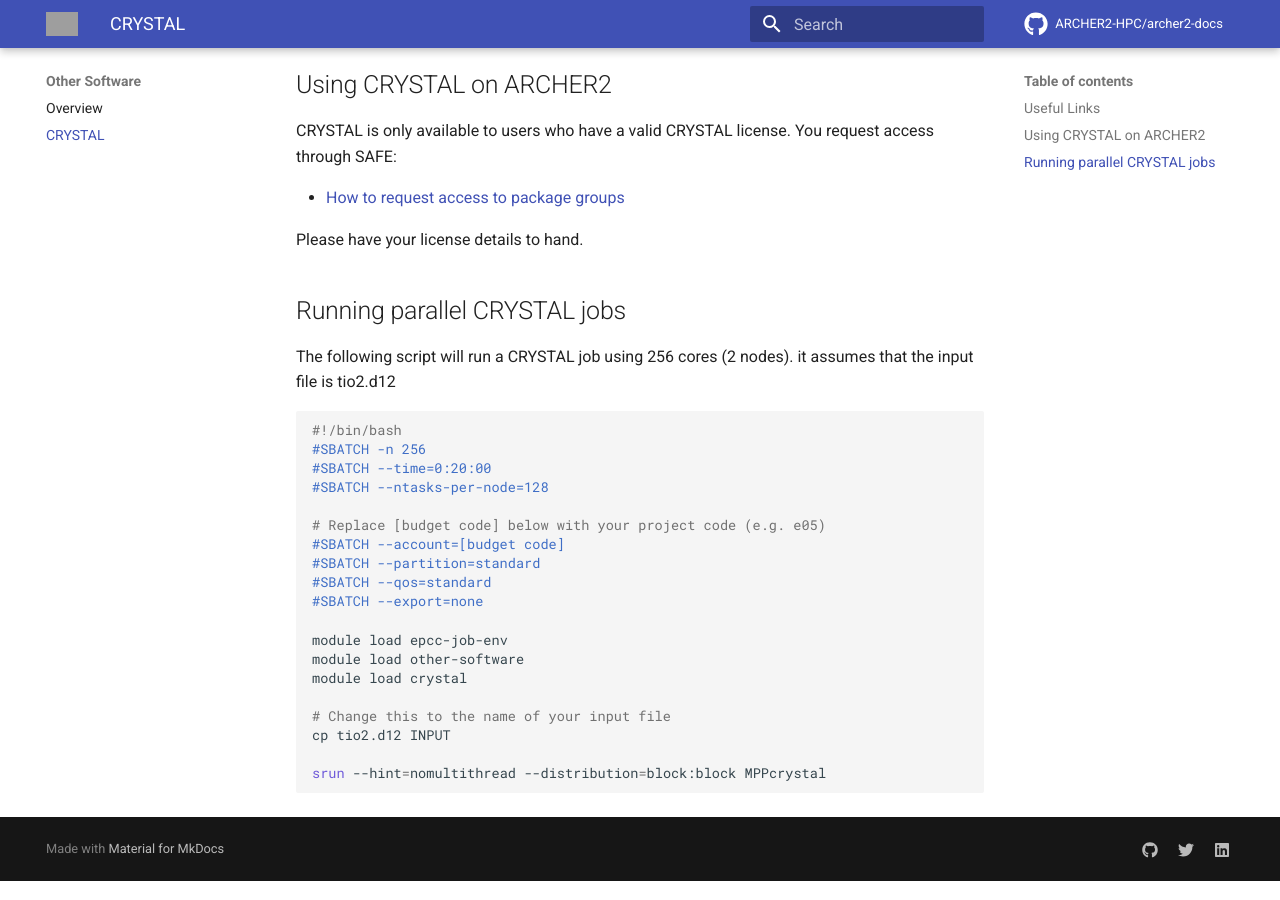
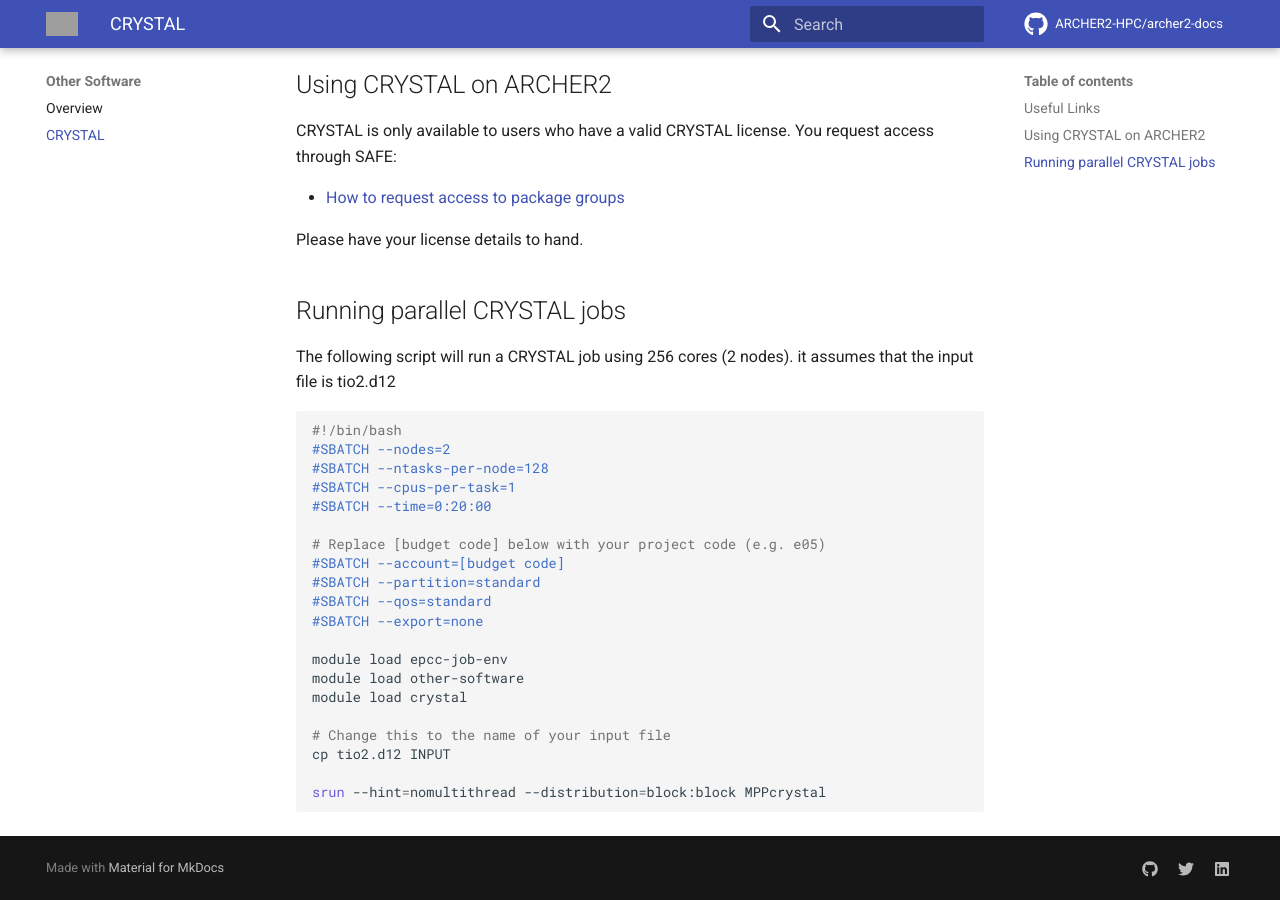
Before and after one commit to ARCHER2-HPC/archer2-docs, an MkDocs documentation site: the page built from docs/other-software/crystal.md, in a window 1280 px wide and 900 px high, scrolled down 589 px. Built offline with MkDocs 1.6.1 and Material for MkDocs 9.7.7, drawn with Linux system fonts in a browser that asks for light colours; comment, search, counter and statistics services are not loaded; grey boxes are pictures that could not be loaded.

Commit message:
Addresses reviewer comments

````diff
--- a/docs/other-software/crystal.md
+++ b/docs/other-software/crystal.md
@@ -32,9 +32,10 @@
 
 ```slurm
 #!/bin/bash
-#SBATCH -n 256
+#SBATCH --nodes=2
+#SBATCH --ntasks-per-node=128
+#SBATCH --cpus-per-task=1
 #SBATCH --time=0:20:00
-#SBATCH --ntasks-per-node=128
 
 # Replace [budget code] below with your project code (e.g. e05)
 #SBATCH --account=[budget code]
````
